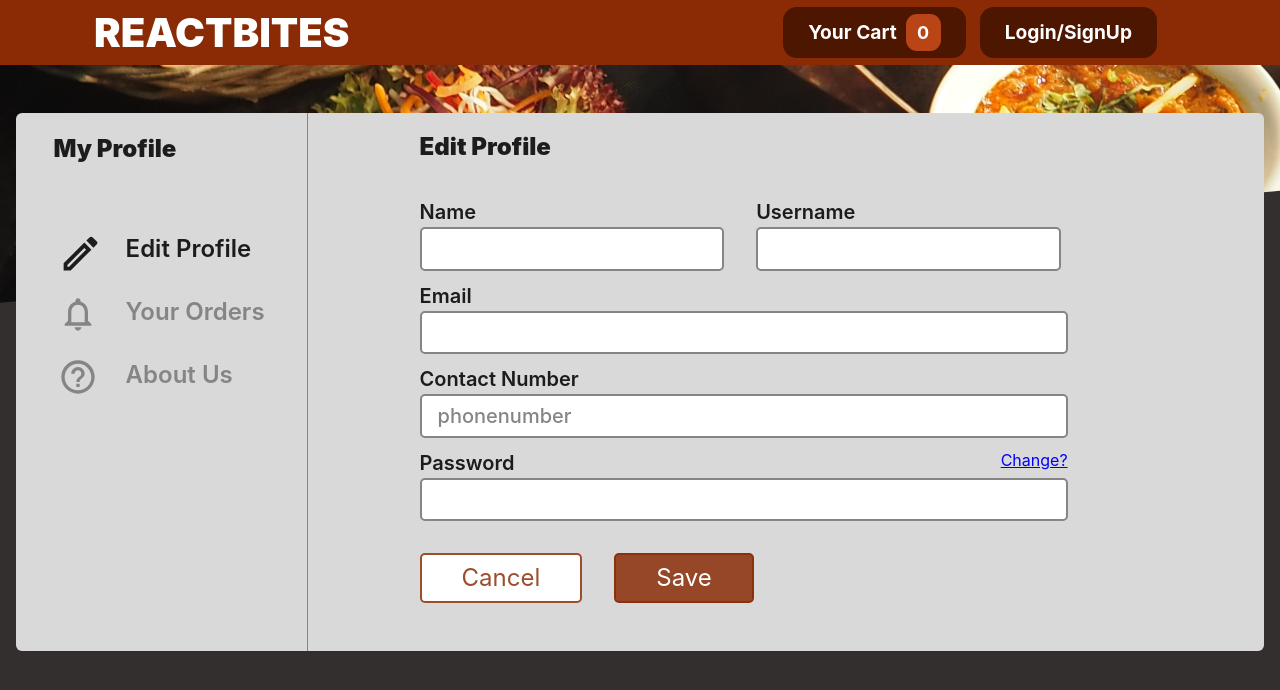
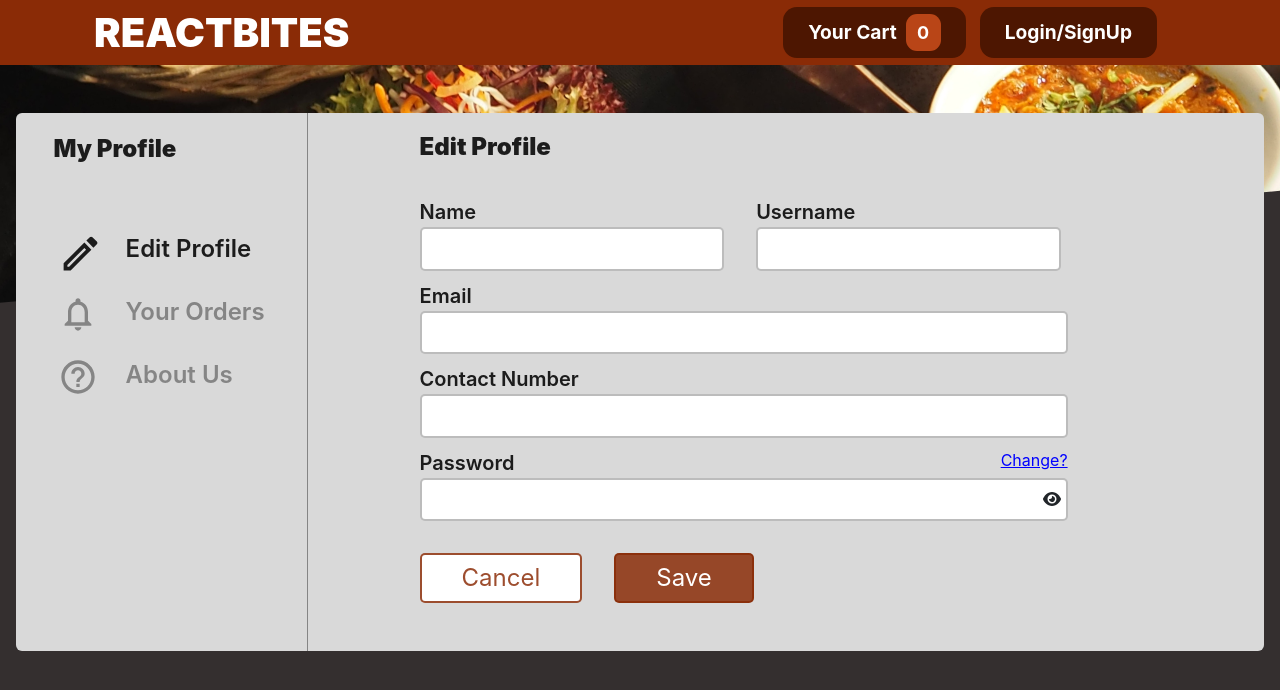
Before and after one commit to jasmeetsingh-1/reactbites, a React (Create React App) app: page /my_profile in a window 1280 px wide. Shown: the top 690 px of the page. Built offline with nearby package versions, Linux system fonts and the light colour scheme.

Commit message:
my profile validations

```diff
--- a/package.json
+++ b/package.json
@@ -3,6 +3,9 @@
   "version": "0.1.0",
   "private": true,
   "dependencies": {
+    "@fortawesome/fontawesome-svg-core": "^6.5.1",
+    "@fortawesome/free-solid-svg-icons": "^6.5.1",
+    "@fortawesome/react-fontawesome": "^0.2.0",
     "@reduxjs/toolkit": "^2.0.1",
     "@testing-library/jest-dom": "^5.17.0",
     "@testing-library/react": "^13.4.0",
--- a/src/components/cssFIles/profile/profile.css
+++ b/src/components/cssFIles/profile/profile.css
@@ -47,7 +47,7 @@
 .profile-edit-form-row > input {
   padding: 0.3rem 1rem;
   border-radius: 5px;
-  border: 2px solid #858585;
+  border: 2px solid #8585858c;
   background: #fff;
   color: #858585;
   /* font-family: Roboto; */
@@ -58,7 +58,7 @@
 .profile-edit-form-row > div > input {
   padding: 0.3rem 1rem;
   border-radius: 5px;
-  border: 2px solid #858585;
+  border: 2px solid #8585858c;
   background: #fff;
   color: #858585;
   /* font-family: Roboto; */
--- a/src/components/login/loginPage.jsx
+++ b/src/components/login/loginPage.jsx
@@ -28,6 +28,7 @@ function LoginPage() {
     confirmpassword: "",
     email: "",
     name: "",
+    phonenumber: "",
   });
 
   const toastConfig = {
@@ -174,6 +175,26 @@ function LoginPage() {
     return ans;
   }
 
+  function phonenumberCheckBeforeSignUp(phonenumber) {
+    //function will return true if phone number is not valid
+    let ans = false;
+    if (phonenumber.length !== 10) {
+      ans = true;
+    } else {
+      const firstDigit = phonenumber[0];
+      if (
+        firstDigit == 1 ||
+        firstDigit == 2 ||
+        firstDigit == 3 ||
+        firstDigit == 4 ||
+        firstDigit == 5
+      ) {
+        ans = true;
+      }
+    }
+    return ans;
+  }
+
   function signUpFormHandler() {
     if (
       signUpFormData.username.length === 0 ||
@@ -227,12 +248,18 @@ function LoginPage() {
       return;
     }
 
+    if (phonenumberCheckBeforeSignUp(signUpFormData.phonenumber)) {
+      toast.error("Invalid Phone Number", toastConfig);
+      return;
+    }
+
     setSignUpFormData({
       username: signUpFormData.username.trim(),
       name: signUpFormData.name.trim(),
       password: signUpFormData.password.trim(),
       confirmpassword: signUpFormData.confirmpassword.trim(),
       email: signUpFormData.email.trim(),
+      phonenumber: signUpFormData.phonenumber.trim(),
     });
     dispatch(signUpReducers.signupButtonHandlerReducer(signUpFormData));
     toast.success("Sign Up Successful", toastConfig);
@@ -480,6 +507,28 @@ function LoginPage() {
                       />
                     </div>
                     <div className="signup-form-tag-inputfields">
+                      <label htmlFor="email">PHONE No.</label>
+                      <input
+                        id="phonenumber"
+                        name="phonenumber"
+                        type="text"
+                        value={signUpFormData.phonenumber}
+                        style={{ paddingLeft: "10px" }}
+                        onChange={(e) => {
+                          if (
+                            /^[0-9]*$/.test(e.target.value) &&
+                            e.target.value.length <= 10
+                          ) {
+                            const phonenumberinput = e.target.value;
+                            setSignUpFormData({
+                              ...signUpFormData,
+                              phonenumber: phonenumberinput,
+                            });
+                          }
+                        }}
+                      />
+                    </div>
+                    <div className="signup-form-tag-inputfields">
                       <label htmlFor="passwordSignUp">PASSWORD?</label>
                       <input
                         id="passwordSignUp"
--- a/src/components/orderForm/orderform.jsx
+++ b/src/components/orderForm/orderform.jsx
@@ -20,7 +20,7 @@ function OrderForm() {
   const initialValues = {
     name: loginData.data.name,
     email: loginData.data.email,
-    phonenumber: "",
+    phonenumber: loginData.data.phonenumber,
     address: "",
     city: "",
     state: "",
--- a/src/components/profile/profile.jsx
+++ b/src/components/profile/profile.jsx
@@ -2,28 +2,30 @@ import React, { useEffect, useState } from "react";
 import "../cssFIles/profile/profile.css";
 import Sidebar from "./sidebar";
 import { useSelector } from "react-redux";
+import { library } from "@fortawesome/fontawesome-svg-core";
+import { faEye } from "@fortawesome/free-solid-svg-icons";
+import { FontAwesomeIcon } from "@fortawesome/react-fontawesome";
 
 import { Formik, Form, Field, ErrorMessage } from "formik";
+library.add(faEye);
 
 function MyProfile() {
   const [activeMenu, setActiveMenu] = useState(1);
   const [passwordChanging, setPasswordChanging] = useState(false);
+  const [viewingPassword, setviewingPassword] = useState(false);
   const loginData = useSelector((state) => state.loginStore);
   const initialValues = {
     name: loginData.data.name,
     username: loginData.data.username,
     email: loginData.data.email,
     // address: "address test",
-    phonenumber: "phonenumber",
+    phonenumber: loginData.data.phonenumber,
     // city: "city test",
     // state: "state test",
     password: loginData.data.password,
     confirmpassword: loginData.data.password,
   };
 
-  useEffect(() => {
-    console.log({ loginData });
-  }, []);
   return (
     <>
       <div
@@ -40,7 +42,7 @@ function MyProfile() {
                   console.log("values", values);
                 }}
               >
-                {({ values }) => (
+                {({ values, handleChange }) => (
                   <Form>
                     <div
                       className="profile-edit-form-row"
@@ -138,12 +140,26 @@ function MyProfile() {
                         >
                           Change?
                         </span>
+                        <FontAwesomeIcon
+                          icon={faEye}
+                          style={{
+                            position: "absolute",
+                            right: "7px",
+                            bottom: "20%",
+                            cursor: "pointer",
+                          }}
+                          onClick={() => {
+                            setviewingPassword(true);
+                          }}
+                        />
+
                         <label htmlFor="password">Password</label>
                         <Field
-                          type="password"
+                          type={viewingPassword ? "text" : "password"}
                           name="password"
                           id="password"
                           value={values.password}
+                          disabled={true}
                         />
                       </div>
                     )}
--- a/src/components/redux-store/store.jsx
+++ b/src/components/redux-store/store.jsx
@@ -47,6 +47,7 @@ const SignUpSlice = createSlice({
         name: action.payload.name,
         password: action.payload.password,
         email: action.payload.email,
+        phonenumber: action.payload.phonenumber,
         orders: [],
       };
       console.log("new signup data>>>", newSignUp);
```
Also changed, not shown: 1 other file (tests, documents, lock files or other folders).
